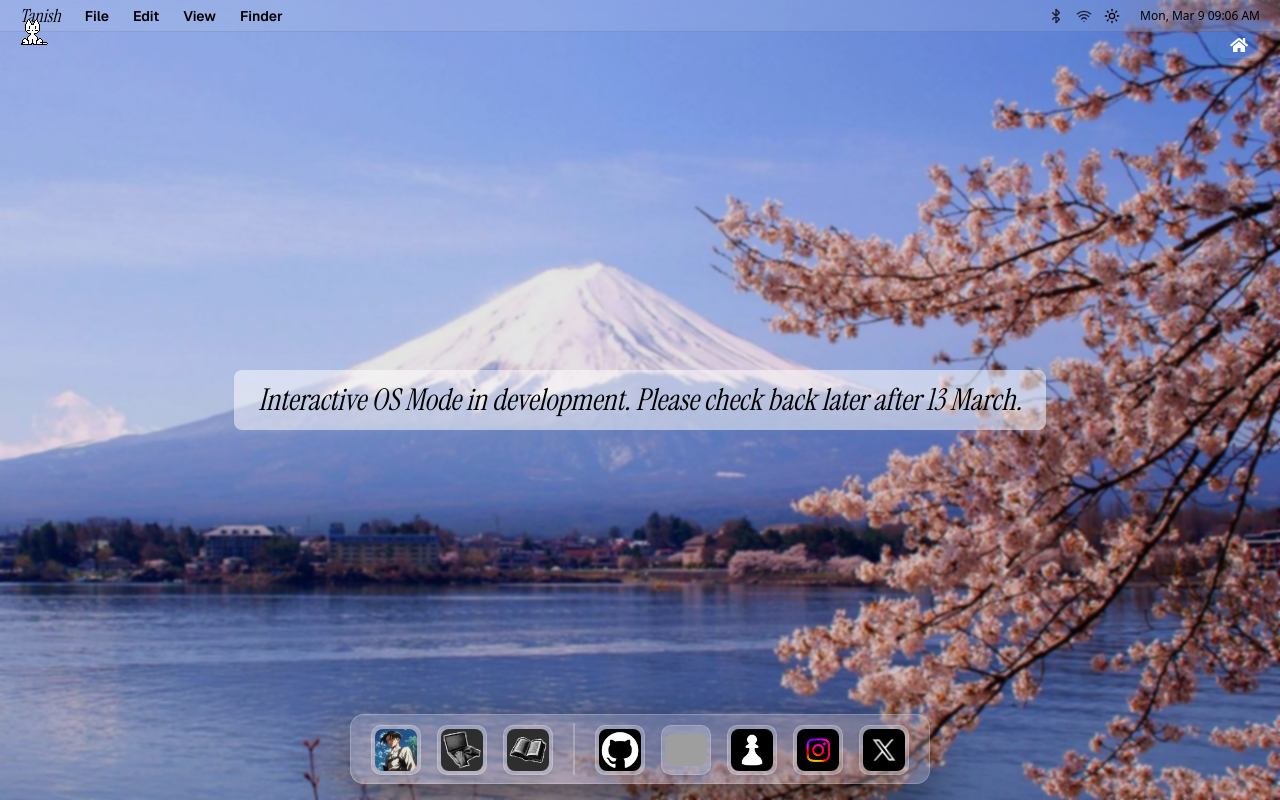
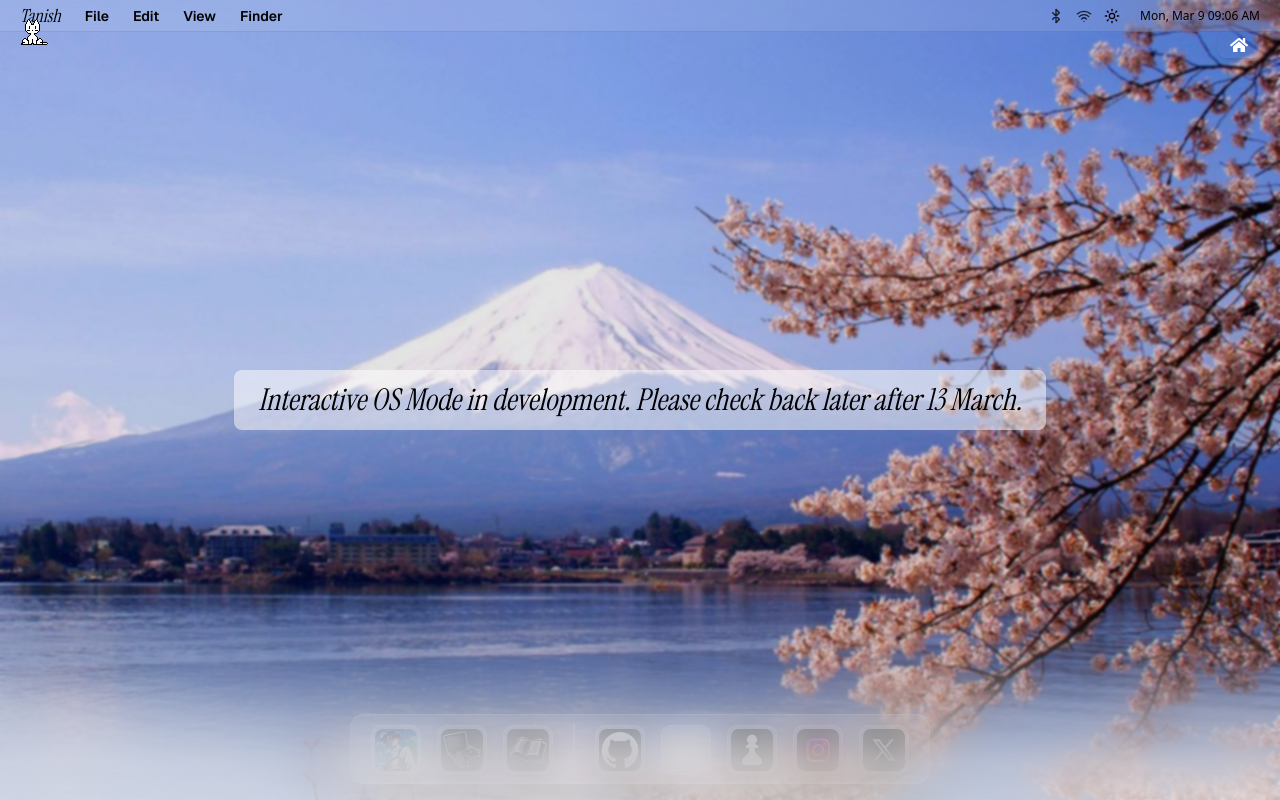
Before and after one commit to tanishtirpathi/V2-Portfolio, a Next.js app: page /os in a window 1280 px wide. Built offline with nearby package versions, Linux system fonts and the light colour scheme; grey boxes are pictures that could not be loaded.

Commit message:
animation almost done

```diff
--- a/src/app/globals.css
+++ b/src/app/globals.css
@@ -92,7 +92,43 @@
 body {
   font-family: var(--font-main), Arial, Helvetica, sans-serif;
 }
+.site-bottom-blur {
+  position: fixed;
+  left: 0;
+  right: 0;
+  bottom: 0;
 
+  height: 24vh;
+  pointer-events: none;
+  z-index: 40;
+
+  backdrop-filter: blur(18px);
+  -webkit-backdrop-filter: blur(18px);
+
+  background: color-mix(in oklab, var(--background) 65%, transparent);
+
+  mask-image: linear-gradient(
+    to top,
+    rgba(0,0,0,1) 0%,
+    rgba(0,0,0,0.9) 20%,
+    rgba(0,0,0,0.6) 45%,
+    rgba(0,0,0,0.2) 70%,
+    rgba(0,0,0,0) 100%
+  );
+
+  -webkit-mask-image: linear-gradient(
+    to top,
+    rgba(0,0,0,1) 0%,
+    rgba(0,0,0,0.9) 20%,
+    rgba(0,0,0,0.6) 45%,
+    rgba(0,0,0,0.2) 70%,
+    rgba(0,0,0,0) 100%
+  );
+}
+
+.dark .site-bottom-blur {
+  background: color-mix(in oklab, var(--background) 80%, transparent);
+}
 :root {
   --radius: 0.625rem;
   --background: oklch(1 0 0);
--- a/src/app/layout.tsx
+++ b/src/app/layout.tsx
@@ -108,6 +108,7 @@ export default function RootLayout({
         className={`${geistSans.variable} ${geistMono.variable} ${hanken.variable} ${instrument.variable} antialiased `}
       >
         {children}
+        <div aria-hidden="true" className="site-bottom-blur" />
           <OnekoCat />
       </body>
     </html>
--- a/src/features/uicomponents/Sociallinks.tsx
+++ b/src/features/uicomponents/Sociallinks.tsx
@@ -1,19 +1,30 @@
 "use client"
+
 import { socialLinks } from "@/features/data/socallink"
+import { motion } from "framer-motion"
 
 export default function SocialLinks() {
   return (
-    <div className="flex items-center mt-5 px-1 gap-2 text-gray-500 text-xl mb-5">
-      {socialLinks.map((link) => {
+    <motion.div
+      className="flex items-center mt-5 px-1 gap-2 text-gray-500 text-xl mb-5"
+      initial={{ opacity: 0, y: 16 }}
+      animate={{ opacity: 1, y: 0 }}
+      transition={{ duration: 0.35 }}
+    >
+      {socialLinks.map((link, index) => {
         const Icon = link.icon
+
         return (
-          <a
+          <motion.a
             key={link.title}
             href={link.href}
             target="_blank"
             rel="noopener noreferrer"
             aria-label={link.title}
-            className={`relative group transition-colors duration-200 ${link.color} dark: `}
+            className={`relative group ${link.color}`}
+            initial={{ opacity: 0, y: 16 }}
+            animate={{ opacity: 1, y: 0 }}
+            transition={{ duration: 0.35, delay: 0.08 * index }}
           >
             <Icon />
 
@@ -25,18 +36,18 @@ export default function SocialLinks() {
                 dark:bg-white dark:text-black
                 px-2 py-1
                 rounded
-                opacity-0
-                group-hover:opacity-100
-                transition
                 whitespace-nowrap
                 pointer-events-none
+                opacity-0 translate-y-2 scale-90
+                group-hover:opacity-100 group-hover:translate-y-0 group-hover:scale-100
+                transition-all duration-200
               "
             >
               {link.title}
             </span>
-          </a>
+          </motion.a>
         )
       })}
-    </div>
+    </motion.div>
   )
 }
```
